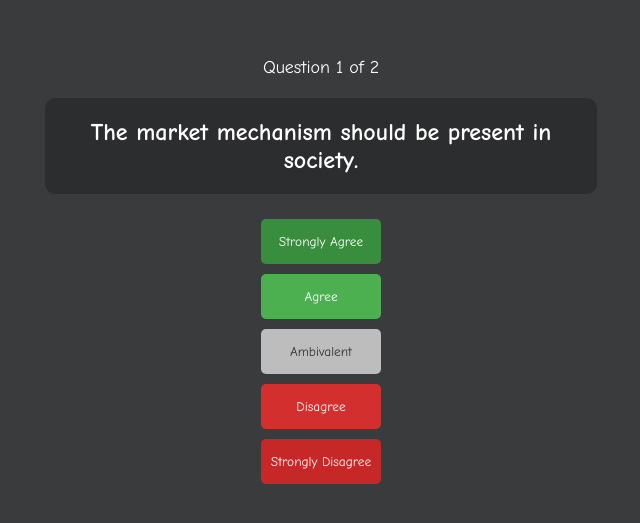
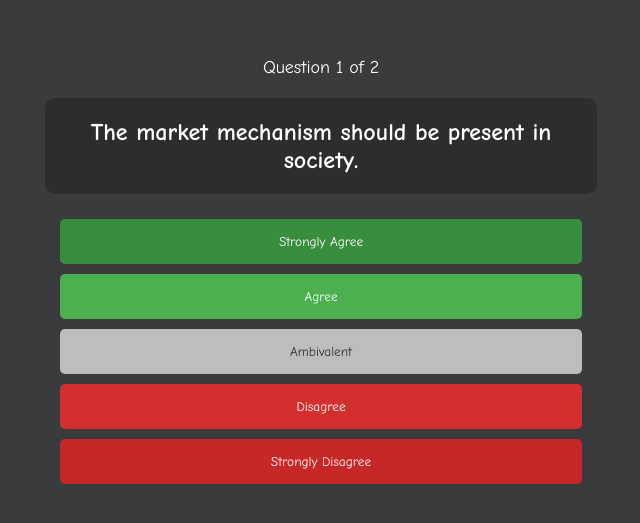
Before and after one commit to Vistulis/polititest, a plain HTML site: page index.html in a window 1280 px wide. Shown: the part 127-650 px from the top of the page, without its empty margins (319-959 px from the left). Drawn offline with Linux system fonts and the light colour scheme.

Commit message:
Update style.css

```diff
--- a/style.css
+++ b/style.css
@@ -32,7 +32,7 @@ body {
 .button-container {
   display: flex;
   flex-direction: column;
-  width: 40% + 20px;
+  width: calc(40% + 20px);
 }
 
 .button {
```
